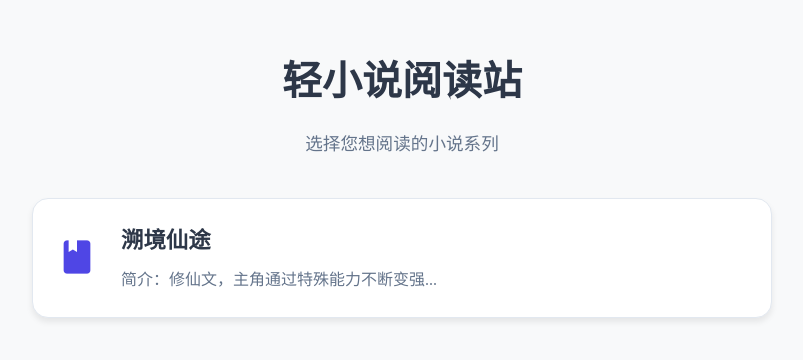
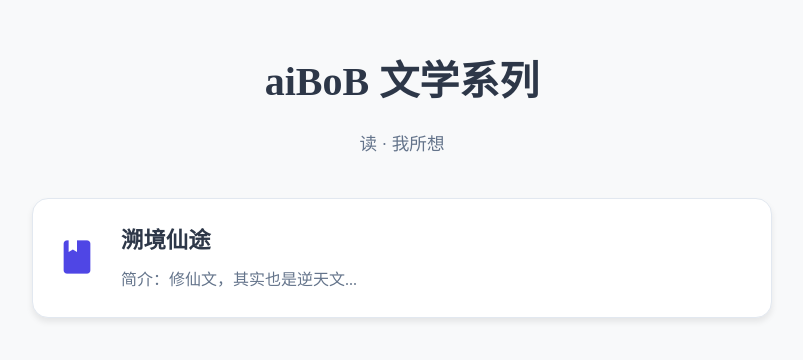
Before and after one commit to alltobebetter/BoB-Novel, a plain HTML site: page index.html in a window 1280 px wide. Shown: the whole page, without its empty margins (238-1041 px from the left). Drawn offline with nearby package versions, Linux system fonts and the light colour scheme.

Commit message:
Update index.html

```diff
--- a/index.html
+++ b/index.html
@@ -3,7 +3,8 @@
 <head>
     <meta charset="UTF-8">
     <meta name="viewport" content="width=device-width, initial-scale=1.0">
-    <title>轻小说阅读器</title>
+    <link rel="icon" href="path/to/your/favicon.ico" type="image/x-icon">
+    <title>AIBoB - 读我所想</title>
     <link href="https://cdn.jsdelivr.net/npm/@mdi/font@7.2.96/css/materialdesignicons.min.css" rel="stylesheet">
     <script src="https://cdn.jsdelivr.net/npm/vue@3.3.4/dist/vue.global.js"></script>
     <script src="https://cdn.jsdelivr.net/npm/marked/marked.min.js"></script>
@@ -271,14 +272,14 @@
     <div id="app">
         <!-- 主页面 -->
         <div id="home" v-if="!isReading">
-            <h1>轻小说阅读站</h1>
-            <p class="subtitle">选择您想阅读的小说系列</p>
+            <h1>aiBoB 文学系列</h1>
+            <p class="subtitle">读 · 我所想</p>
             <div class="novel-list">
                 <a href="#/溯境仙途/1.md" class="novel-link">
                     <span class="mdi mdi-book"></span>
                     <div class="novel-info">
                         <h3>溯境仙途</h3>
-                        <p>简介：修仙文，主角通过特殊能力不断变强...</p>
+                        <p>简介：修仙文，其实也是逆天文...</p>
                     </div>
                 </a>
             </div>
```
